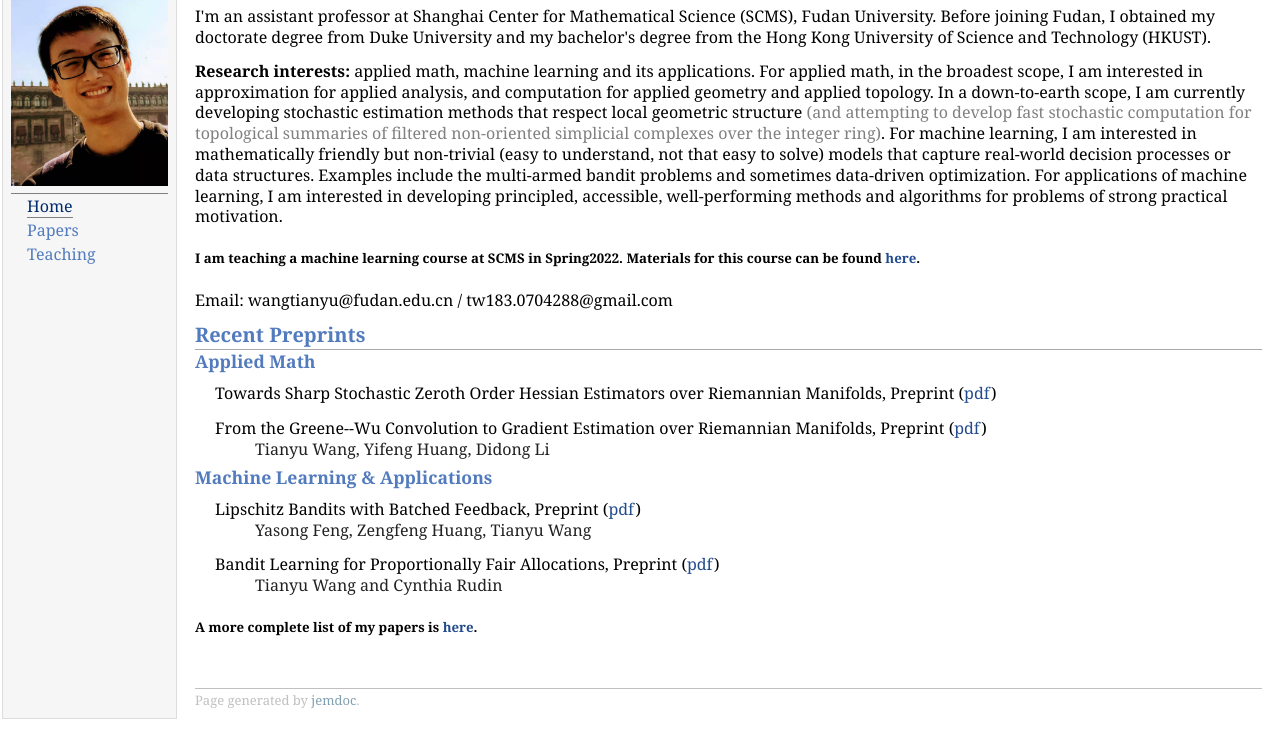
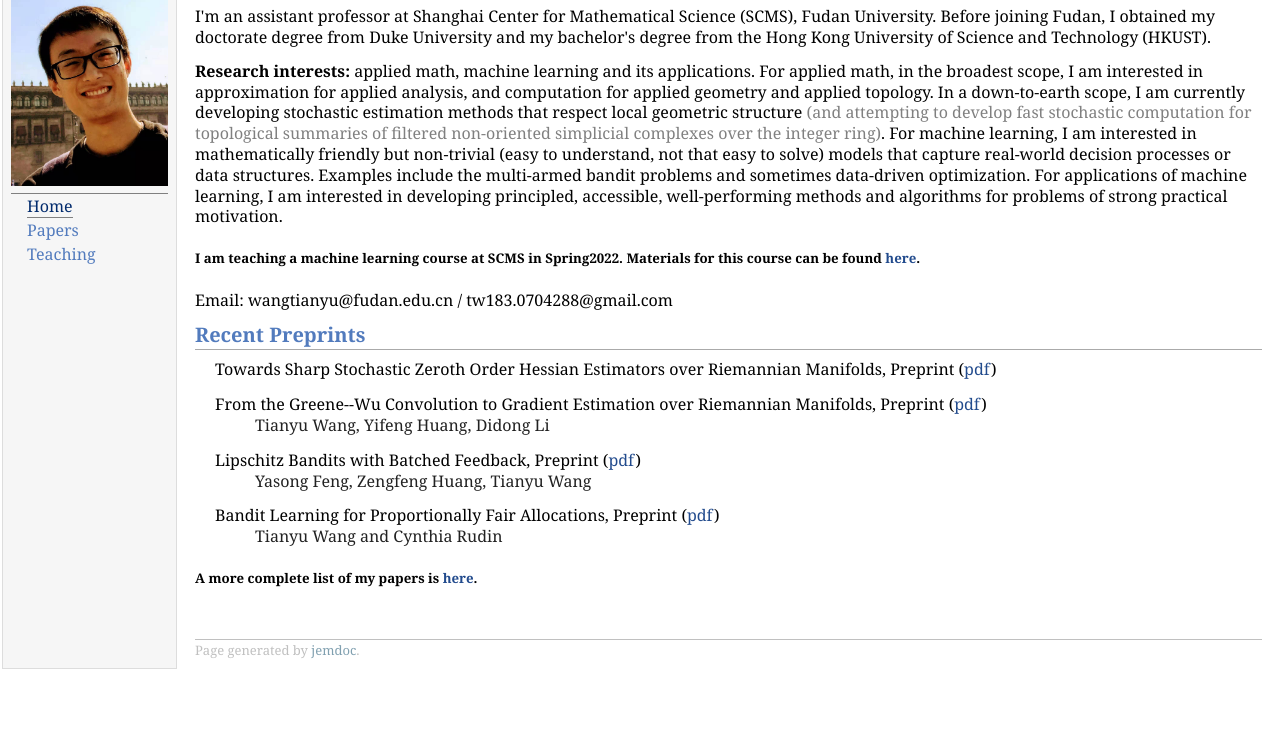
Before and after one commit to wangt1anyu/wangt1anyu.github.io, a plain HTML site: page index.html in a window 1280 px wide. Shown: the part 68-800 px from the top of the page. Drawn offline with Linux system fonts and the light colour scheme.

Commit message:
Update index.html

```diff
--- a/index.html
+++ b/index.html
@@ -52,9 +52,9 @@ I am teaching a machine learning course at SCMS in Spring2022. Materials for thi
 
 
 
-<div id="am">
+<!-----<div id="am">
 	<h3>Applied Math</h3>
-</div>
+</div> ------>
 
 
 <dl>
@@ -69,21 +69,16 @@ I am teaching a machine learning course at SCMS in Spring2022. Materials for thi
 
 
 
-<div id="ml">
+<!----<div id="ml">
 	<h3>Machine Learning & Applications</h3>
 </div>
-
+------>
 
 <dl>
 <dt>Lipschitz Bandits with Batched Feedback, Preprint (<a href="http://arxiv.org/abs/2110.09722">pdf</a>) </dt>
 <dd><p>Yasong Feng, Zengfeng Huang, Tianyu Wang </p></dd>
 </dl>
 
-
-<!----
-<div id="aam">
-	<h3>Applications of Math</h3>
-</div> ----->
 
 <dl>
 <dt>Bandit Learning for Proportionally Fair Allocations, Preprint (<a href="papers/prop-fair-bandit.pdf">pdf</a>) </dt>
```
